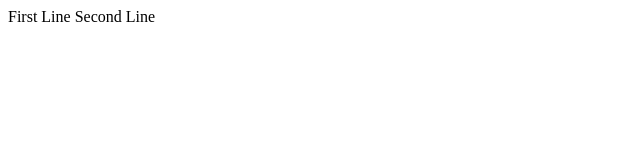
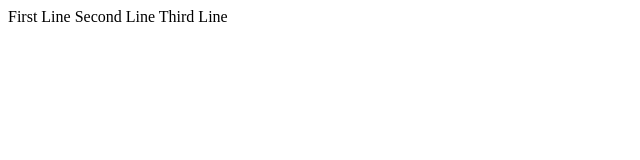
Before and after one commit to devmykhailichenko/FrontendPro, a plain HTML site: page index.html in a window 1280 px wide. Shown: the full height of the page, 0-640 px from the left. Drawn offline with Linux system fonts and the light colour scheme.

Commit message:
Added third line

```diff
--- a/index.html
+++ b/index.html
@@ -9,6 +9,7 @@
 
 <span>First Line</span>
 <span>Second Line</span>
+<span>Third Line</span>
 
 <script src="./script.js"></script>
 </body>
```
